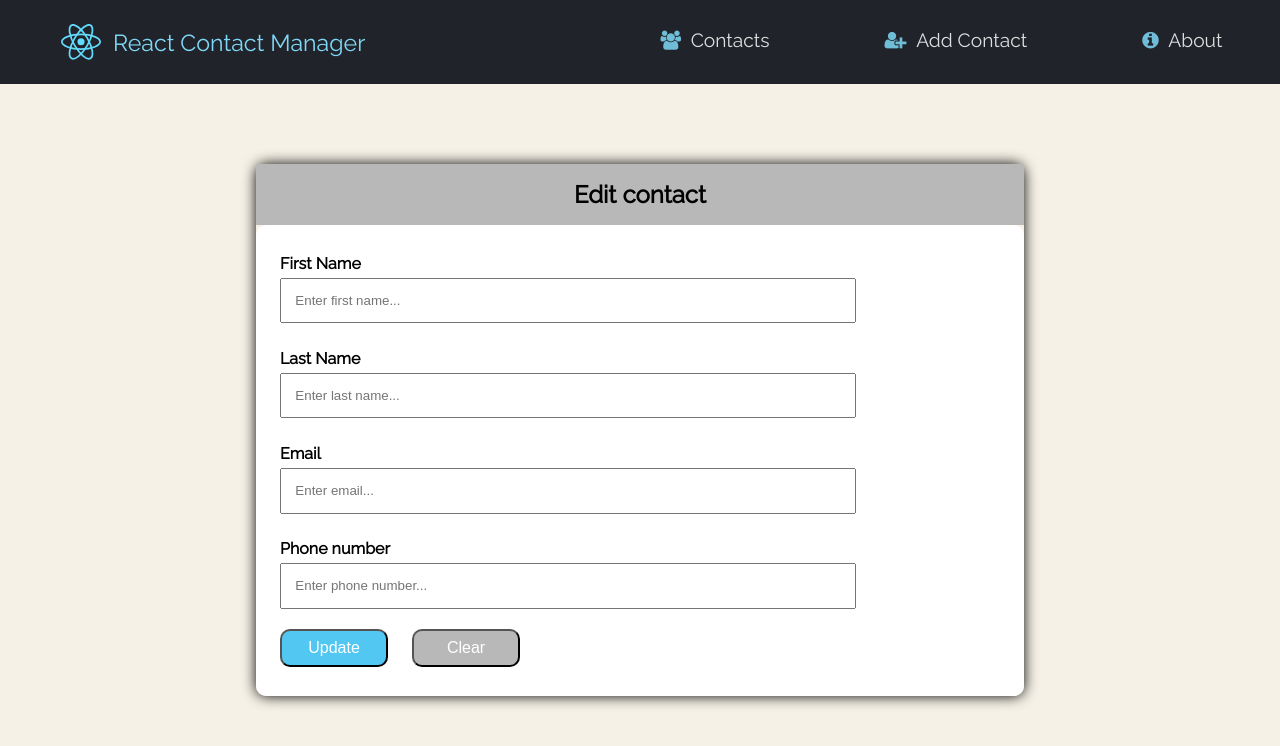
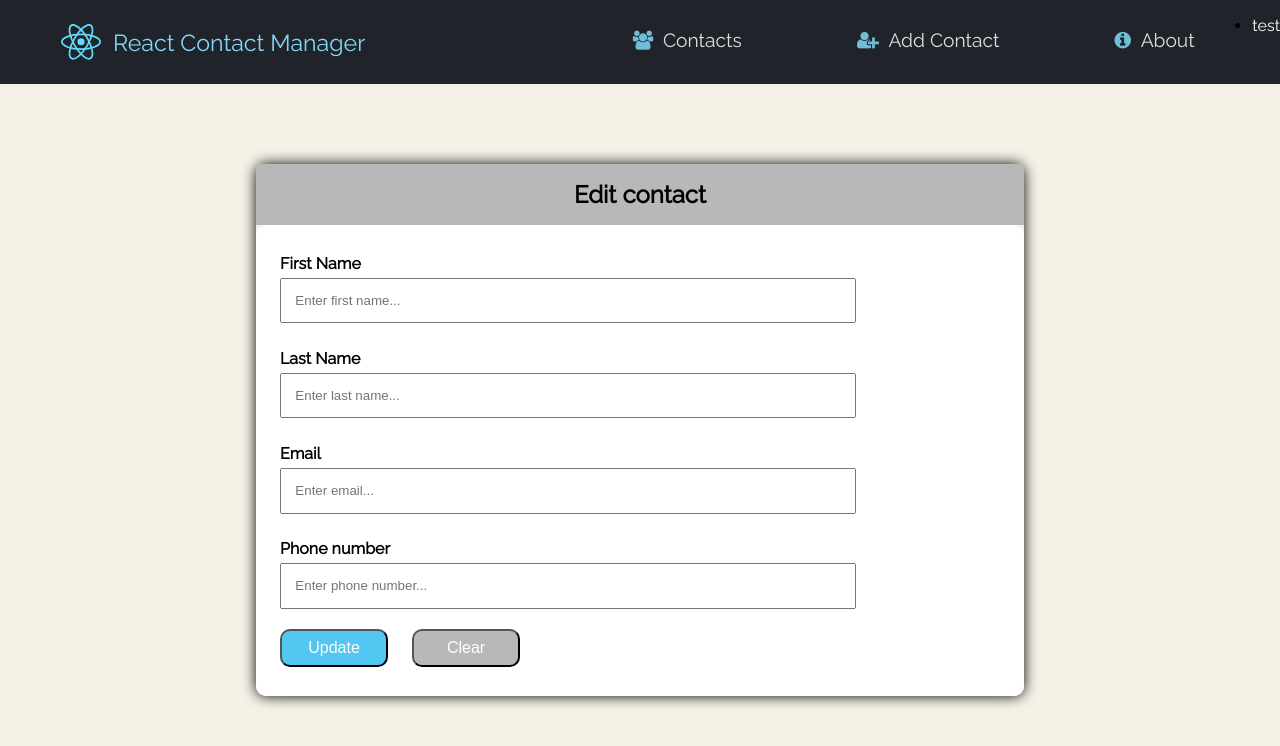
Before and after one commit to aosante/React-Contact-Manager, a React (Create React App) app in the folder client/: page /contact/edit/1 in a window 1280 px wide. Shown: the top 746 px of the page. Built offline with nearby package versions, Linux system fonts and the light colour scheme; no server answers.

Commit message:
test changes

```diff
--- a/client/src/components/contacts/Contact.jsx
+++ b/client/src/components/contacts/Contact.jsx
@@ -16,10 +16,6 @@ class Contact extends Component {
     this.setState({
       showInfo: !this.state.showInfo
     });
-  };
-
-  test = _ => {
-    axios.get('/test').then(res => console.log(res.data));
   };
 
   deleteContact = (id, dispatch) => {
@@ -77,7 +73,6 @@ class Contact extends Component {
                 <NavLink to={`contact/edit/${id}`}>
                   <i className="fa fa-edit" style={editIcon} />
                 </NavLink>
-                <div onClick={this.test}>test</div>
               </h4>
               {showInfo ? (
                 <ul style={listStyle} className="contact--info">
--- a/client/src/components/layout/Header.jsx
+++ b/client/src/components/layout/Header.jsx
@@ -2,6 +2,7 @@ import React from 'react';
 import PropTypes from 'prop-types';
 import { NavLink } from 'react-router-dom';
 import './header.css';
+import axios from 'axios';
 
 const Header = props => {
   const navToggle = () => {
@@ -9,6 +10,10 @@ const Header = props => {
     nav.classList.toggle('site--nav--open');
     const menu = document.querySelector('.menu-toggle');
     menu.classList.toggle('open');
+  };
+
+  const test = _ => {
+    axios.get('/test').then(res => console.log(res.data));
   };
   const { branding } = props;
   return (
@@ -74,6 +79,11 @@ const Header = props => {
                 About
               </NavLink>
             </li>
+            <li>
+              <div style={{ color: 'white', cursor: 'pointer' }} onClick={test}>
+                test
+              </div>
+            </li>
           </ul>
         </div>
       </nav>
```
